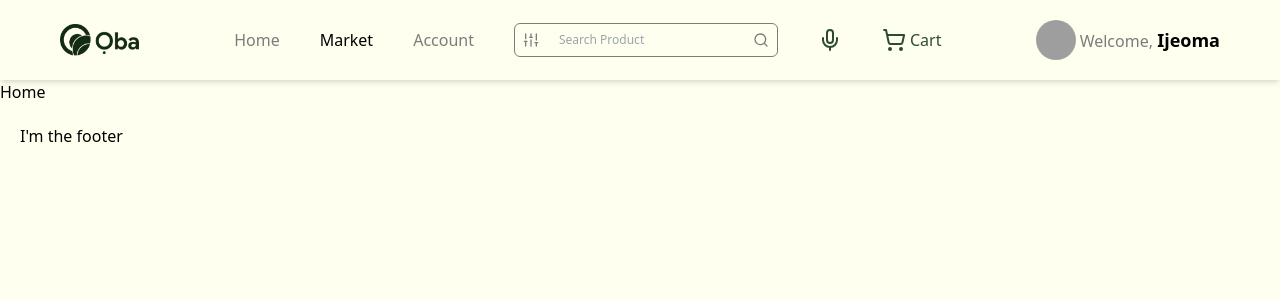
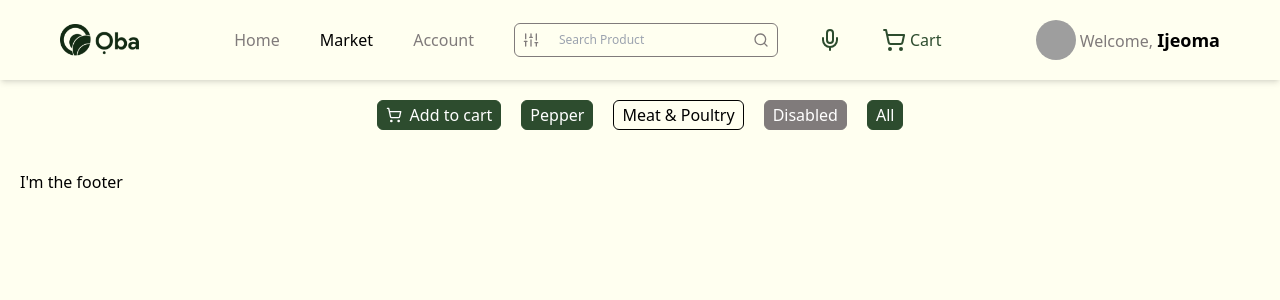
Before and after one commit to Oba-NG/oba-dashboard, a React (Vite) app: page / in a window 1280 px wide. Shown: the top 300 px of the page. Built offline with nearby package versions, Linux system fonts and the light colour scheme; grey boxes are pictures that could not be loaded.

Commit message:
feature: add reusable button component

```diff
--- /dev/null
+++ b/src/components/Button.jsx
@@ -0,0 +1,41 @@
+/**
+ * Types of buttons we need:
+ * - Primary button: --oba-green background and border, white text
+ * - Secondary button: --bg-color background, black text and border
+ * - Tertiary button: --bg-color background, green text and border
+ * - Disabled button: --grey background and border, white text
+ *
+ * We need full width buttons and max-content width buttons
+ * Some buttons will have icons inside them.
+ *
+ * children: the text inside the button
+ * type: primary, secondary, tertiary, disabled
+ * width: full, max-content
+ * height: py-2, py-1
+ */
+
+const btn = {
+  primary: "bg-[--oba-green] text-white border border-[--oba-green]",
+  secondary: "bg-[--bg-color] text-black border border-black",
+  tertiary: "bg-[--bg-color] text-[--oba-green] border border-[--oba-green]",
+  disabled: "bg-[--grey] text-white border border-[--grey]",
+};
+
+export default function Button({ children, className, type }) {
+  return (
+    <button
+      className={`${
+        type === "disabled"
+          ? btn.disabled
+          : type === "secondary"
+          ? btn.secondary
+          : type === "tertiary"
+          ? btn.tertiary
+          : btn.primary
+      }
+     rounded-md px-2 py-0.5 flex items-center justify-center gap-2 ${className}`}
+    >
+      {children}
+    </button>
+  );
+}
--- a/src/pages/Home.jsx
+++ b/src/pages/Home.jsx
@@ -1,3 +1,28 @@
+import { ShoppingCart } from "lucide-react";
+import Button from "../components/Button";
+
 export default function Home() {
-  return <main>Home</main>;
+  return (
+    <main className="p-5 max-w-[1200px] mx-auto">
+      {/* BUTTONS */}
+      <div className="flex gap-5 justify-center">
+        {/* Shopping cart button */}
+        <Button>
+          <ShoppingCart size={16} /> Add to cart
+        </Button>
+
+        {/* Pepper button */}
+        <Button>Pepper</Button>
+
+        {/* Meat & Poultry button */}
+        <Button type="secondary">Meat & Poultry</Button>
+
+        {/* Disabled button */}
+        <Button type="disabled">Disabled</Button>
+
+        {/* Random button */}
+        <Button>All</Button>
+      </div>
+    </main>
+  );
 }
```
